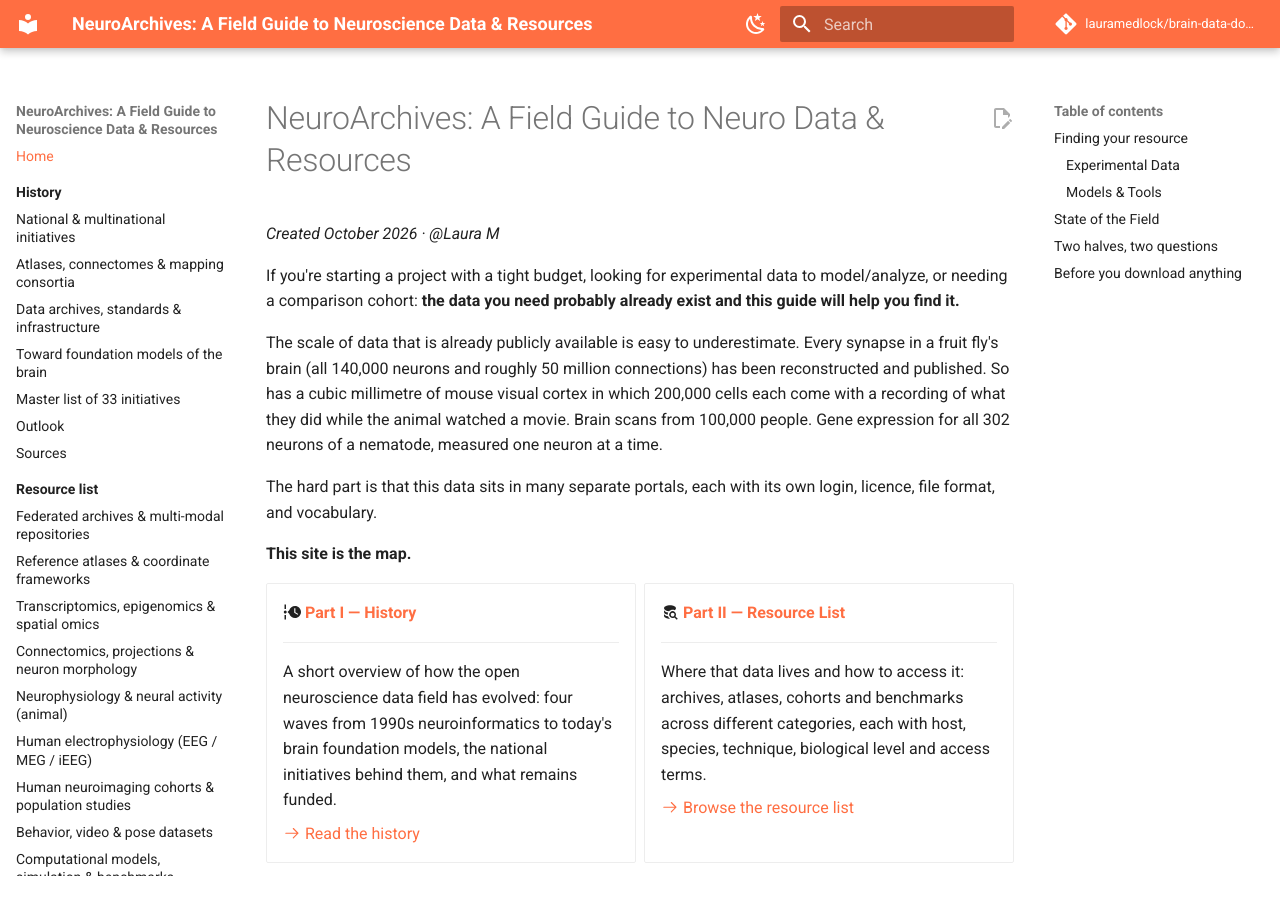
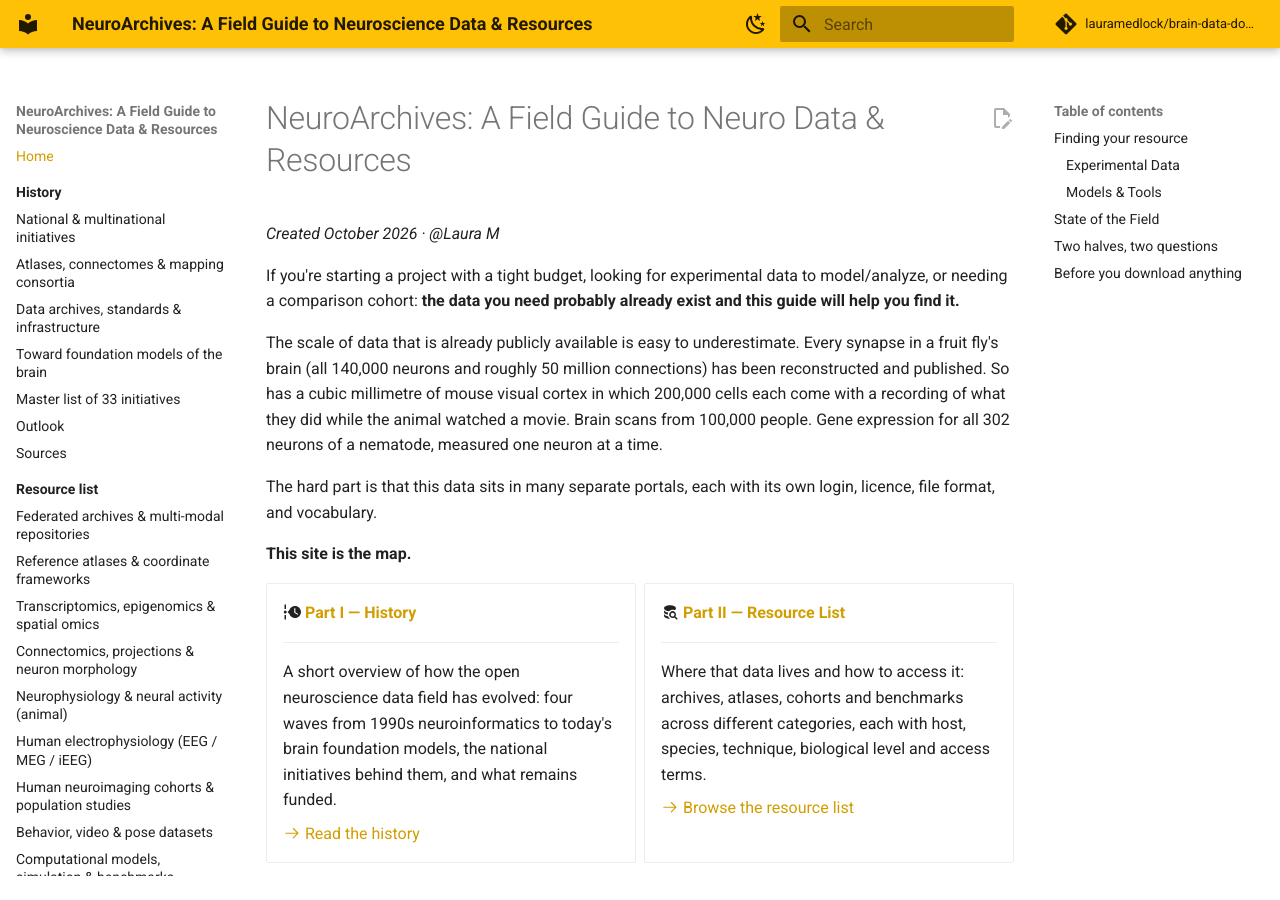
Before and after one commit to lauramedlock/neuroarchives, an MkDocs documentation site: the page built from docs/index.md, in a window 1280 px wide and 900 px high. Built offline with MkDocs 1.6.1 and Material for MkDocs 9.7.7, drawn with Linux system fonts in a browser that asks for light colours; comment, search, counter and statistics services are not loaded.

Commit message:
Change primary and accent colors to amber

```diff
--- a/mkdocs.yml
+++ b/mkdocs.yml
@@ -23,15 +23,15 @@ theme:
   palette:
     - media: "(prefers-color-scheme: light)"
       scheme: default
-      primary: deep orange
-      accent: deep orange
+      primary: amber
+      accent: amber
       toggle:
         icon: material/weather-night
         name: Switch to dark mode
     - media: "(prefers-color-scheme: dark)"
       scheme: slate
-      primary: deep orange
-      accent: deep orange
+      primary: amber
+      accent: amber
       toggle:
         icon: material/weather-sunny
         name: Switch to light mode
```
